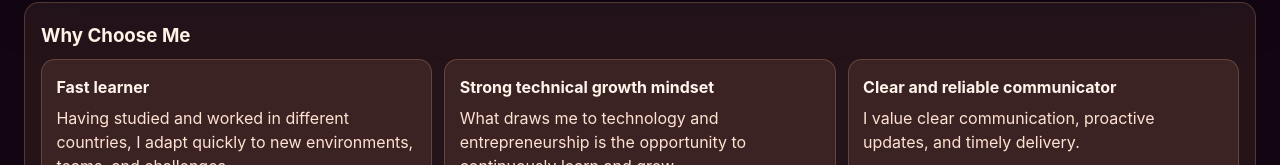
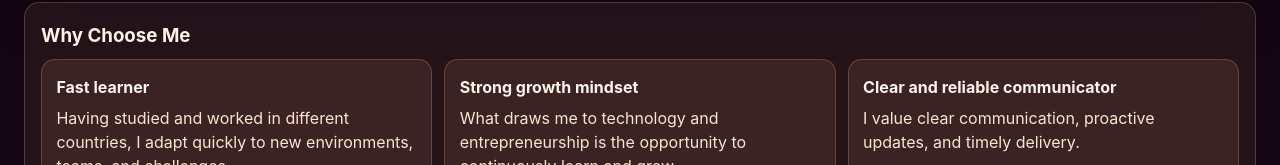
Before and after one commit to eungi-hong/portfolio, a React (Vite) app: page /about in a window 1280 px wide. Shown: the part 752-917 px from the top of the page. Built offline with nearby package versions, Linux system fonts and the light colour scheme.

Commit message:
fix: removed learning log

```diff
--- a/src/pages/AboutPage.tsx
+++ b/src/pages/AboutPage.tsx
@@ -62,7 +62,7 @@ export function AboutPage() {
             </p>
           </article>
           <article className="why-me-card">
-            <h4>Strong technical growth mindset</h4>
+            <h4>Strong growth mindset</h4>
             <p>
               What draws me to technology and entrepreneurship is the opportunity to continuously learn and grow.
             </p>
--- a/src/pages/HomePage.tsx
+++ b/src/pages/HomePage.tsx
@@ -21,7 +21,6 @@ export function HomePage() {
           Let&apos;s Connect
         </Link>
       </div>
-      <h4 className="personal">*psst... if you wanna get a little more personal, here's a learning log of my recent journey!*</h4>
       </section>
 
     <section className="hero panel">
```
